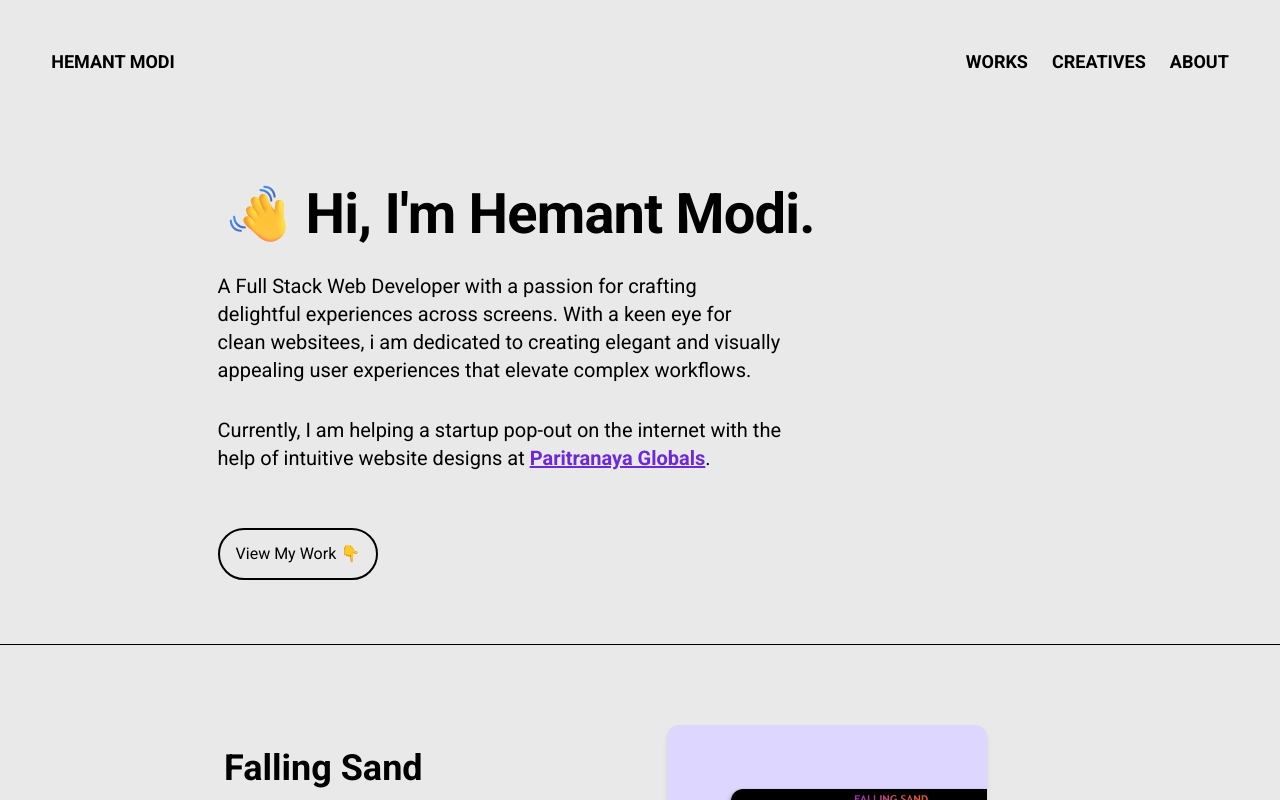
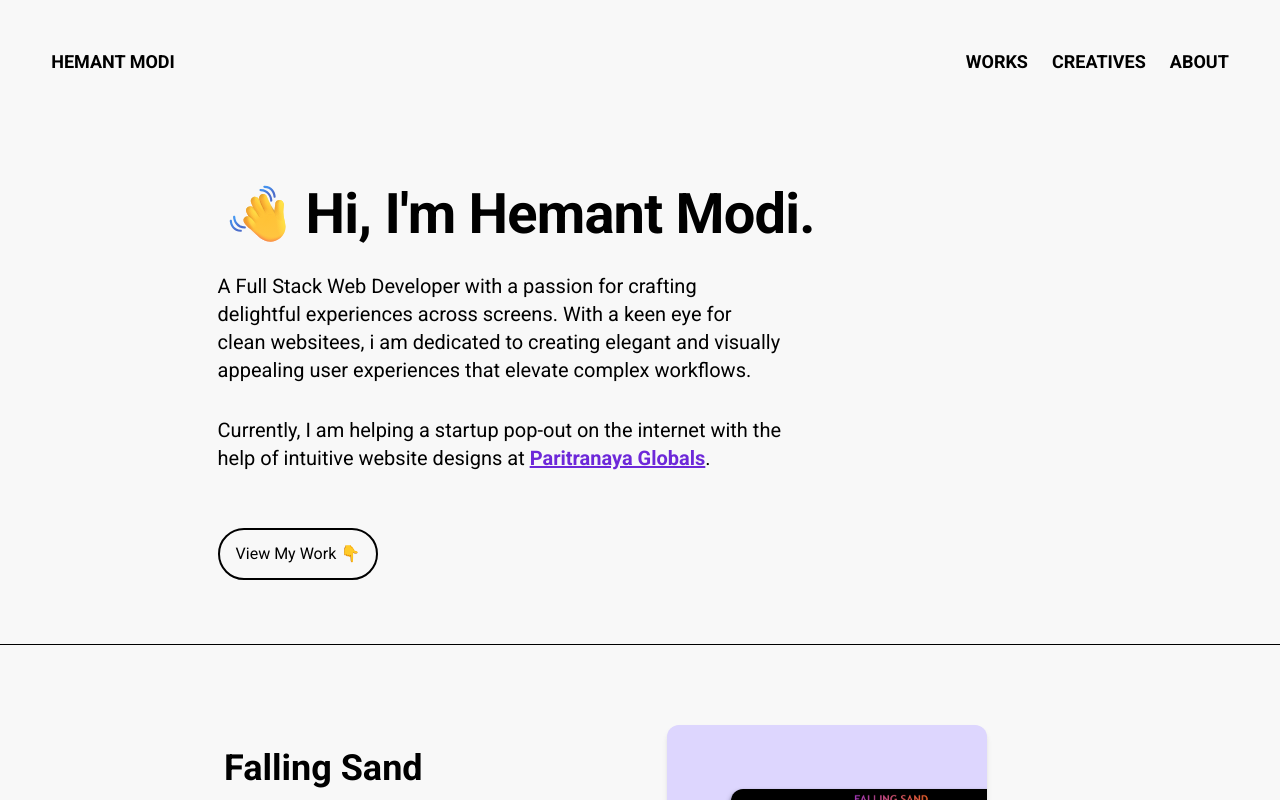
Before and after one commit to hemantmodii/my-portfolio, a React (Vite) app: page / in a window 1280 px wide. Shown: the top 800 px of the page. Built offline with nearby package versions, Linux system fonts and the light colour scheme.

Commit message:
bg-color lightened

```diff
--- a/src/App.css
+++ b/src/App.css
@@ -5,5 +5,5 @@
 }
 
 body {
-  background-color: #e9e9e9;
+  background-color: #f8f8f8;
 }
```
